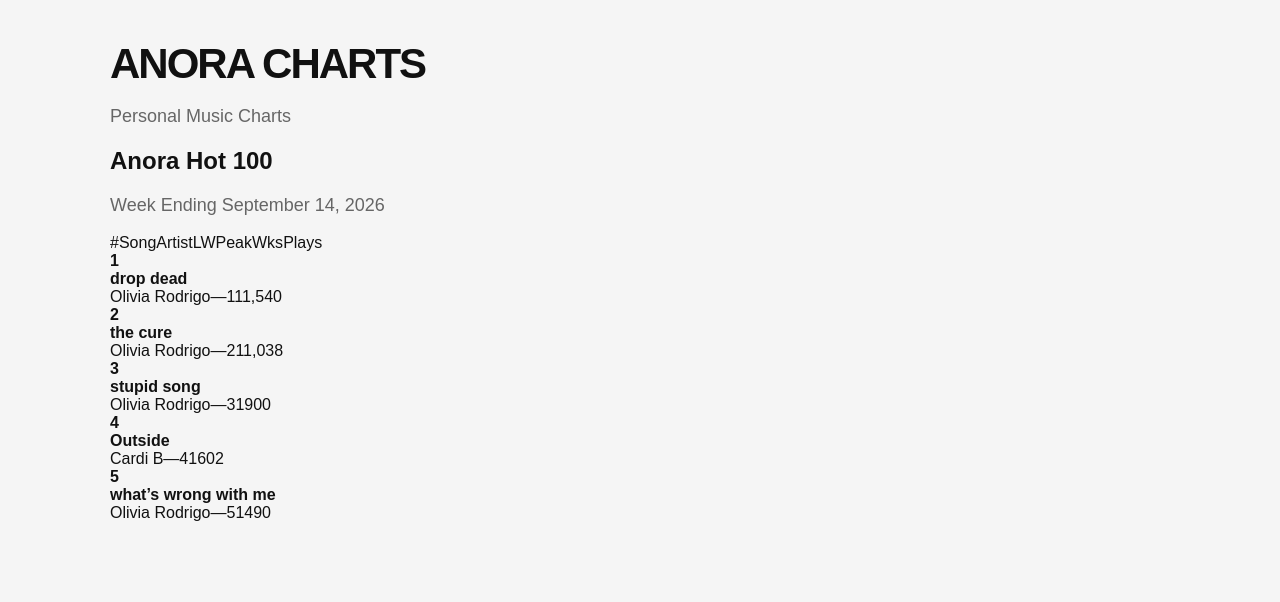
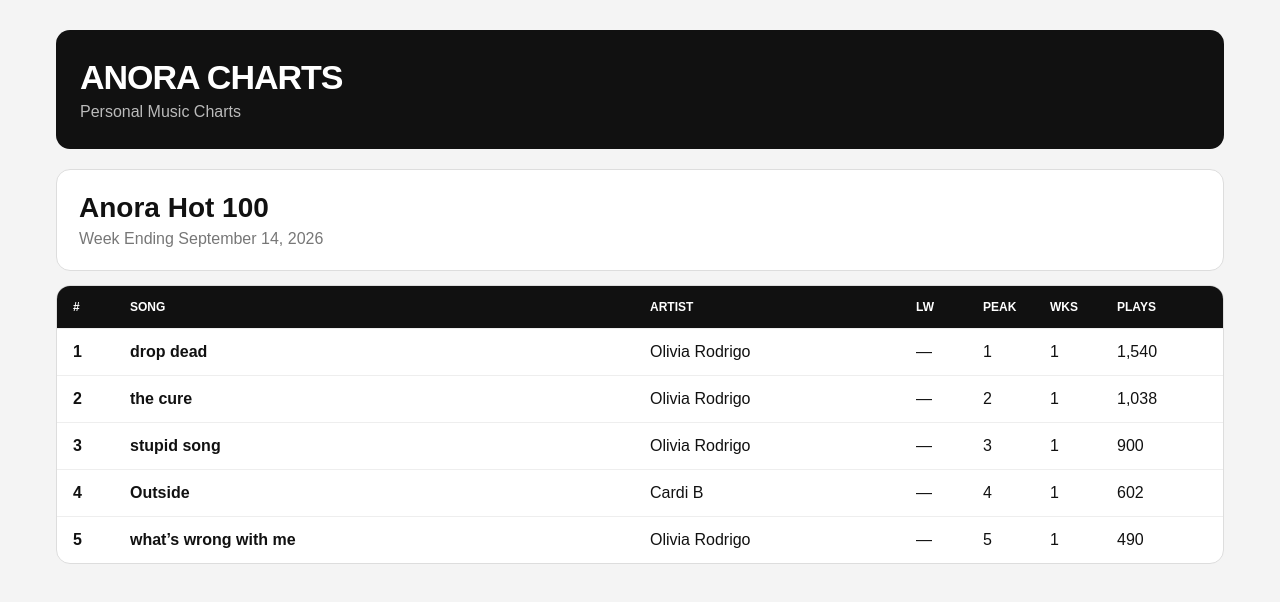
Before and after one commit to osayandeaifuwa-eng/anorahot100, a Next.js app: page / in a window 1280 px wide. Shown: the top 602 px of the page. Built offline with nearby package versions, Linux system fonts and the light colour scheme.

Commit message:
Update globals.css

```diff
--- a/app/globals.css
+++ b/app/globals.css
@@ -6,7 +6,7 @@ html,
 body {
   margin: 0;
   padding: 0;
-  background: #f5f5f5;
+  background: #f4f4f4;
   color: #111;
   font-family: Arial, Helvetica, sans-serif;
 }
@@ -16,19 +16,102 @@ body {
 }
 
 main {
-  max-width: 1100px;
+  max-width: 1200px;
   margin: 0 auto;
-  padding: 40px 20px;
+  padding: 30px 16px 60px;
 }
 
-h1 {
-  margin: 0;
-  font-size: 42px;
-  font-weight: 900;
-  letter-spacing: -2px;
+.site-header {
+  background: #111;
+  color: white;
+  padding: 28px 24px;
+  border-radius: 14px;
+  margin-bottom: 20px;
 }
 
-p {
-  font-size: 18px;
-  color: #666;
+.site-header h1 {
+  margin: 0;
+  font-size: 34px;
+  font-weight: 900;
+  letter-spacing: -1px;
 }
+
+.site-header p {
+  margin: 6px 0 0;
+  color: #bbb;
+}
+
+.chart-header {
+  background: white;
+  padding: 22px;
+  border-radius: 14px;
+  margin-bottom: 14px;
+  border: 1px solid #ddd;
+}
+
+.chart-header h2 {
+  margin: 0;
+  font-size: 28px;
+}
+
+.chart-header p {
+  margin: 6px 0 0;
+  color: #777;
+}
+
+.chart {
+  background: white;
+  border: 1px solid #ddd;
+  border-radius: 14px;
+  overflow: hidden;
+}
+
+.chart-row {
+  display: grid;
+  grid-template-columns: 45px minmax(180px, 2fr) minmax(140px, 1fr) 55px 55px 55px 90px;
+  align-items: center;
+  gap: 12px;
+  padding: 14px 16px;
+  border-bottom: 1px solid #eee;
+}
+
+.chart-row:last-child {
+  border-bottom: none;
+}
+
+.chart-head {
+  background: #111;
+  color: white;
+  font-size: 12px;
+  font-weight: bold;
+  text-transform: uppercase;
+}
+
+.song {
+  min-width: 0;
+}
+
+.song strong {
+  display: block;
+  white-space: nowrap;
+  overflow: hidden;
+  text-overflow: ellipsis;
+}
+
+@media (max-width: 700px) {
+  main {
+    padding: 15px 8px 40px;
+  }
+
+  .site-header h1 {
+    font-size: 27px;
+  }
+
+  .chart {
+    overflow-x: auto;
+  }
+
+  .chart-row {
+    min-width: 750px;
+  }
+}
```
